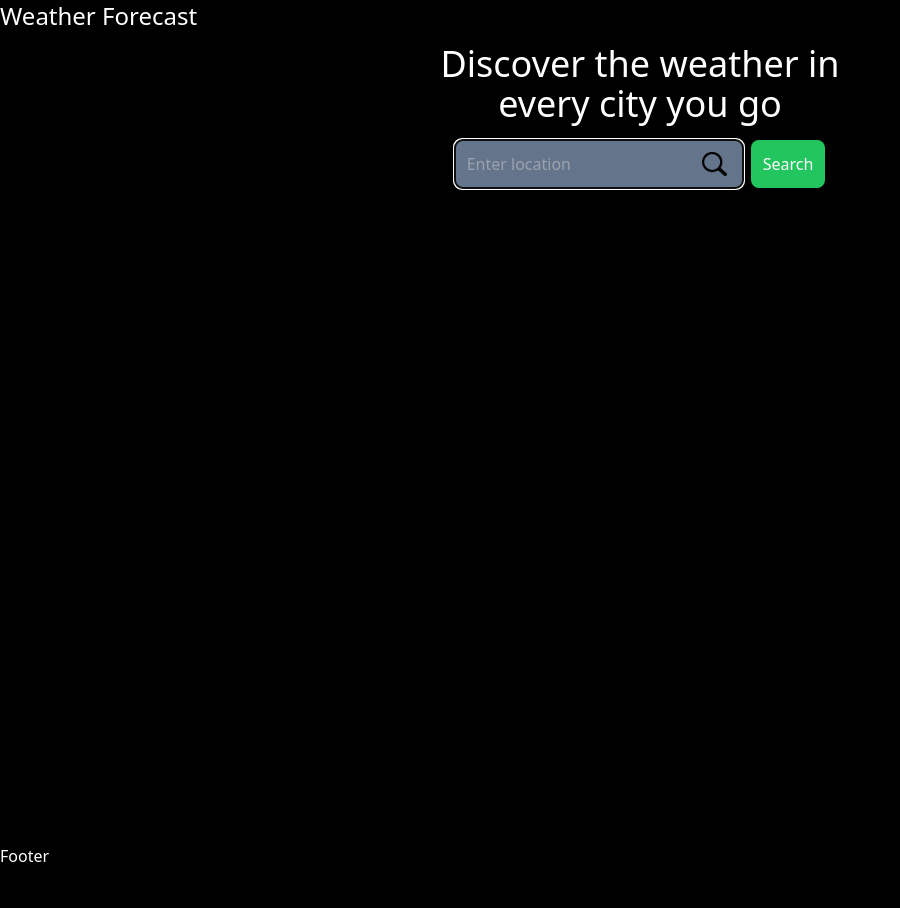
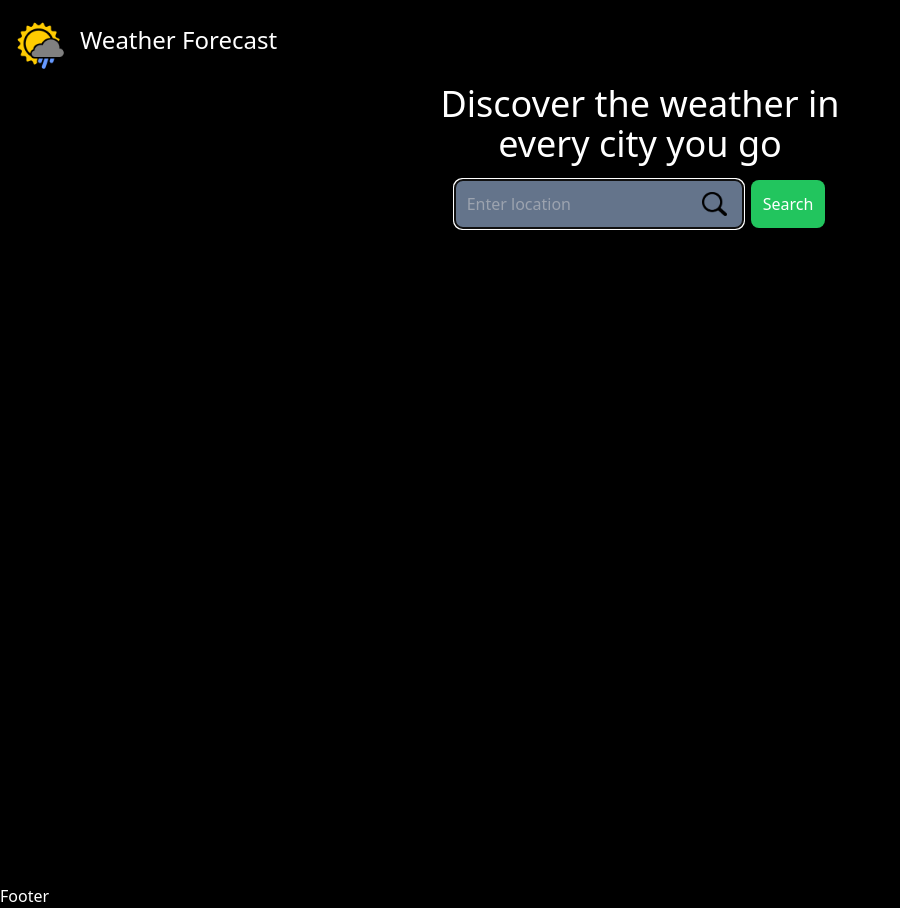
Before and after one commit to June-Senpai/weather, a React (Vite) app: page / in a window 1280 px wide. Shown: the whole page, without its empty margins (0-900 px from the left). Before the commit the page ends 868 px from the top, so only its background shows below. Built offline with nearby package versions, Linux system fonts and the light colour scheme.

Commit message:
style: navbar

```diff
--- a/src/components/ui/Navbar.jsx
+++ b/src/components/ui/Navbar.jsx
@@ -1,8 +1,17 @@
 const Navbar = () => {
   return (
     <header>
-      <nav>
-        <div className="text-2xl">Weather Forecast</div>
+      <nav className="relative ml-2">
+        <div className="ml-14 mt-2 p-4 text-lg md:text-2xl">
+          Weather Forecast
+        </div>
+        <img
+          src="/weather-icon-png-2.png"
+          alt="company icon"
+          width="62px"
+          height="62px"
+          className="absolute top-2"
+        />
       </nav>
     </header>
   );
```
Also changed, not shown: public/weather-icon-png-2.png (added).
